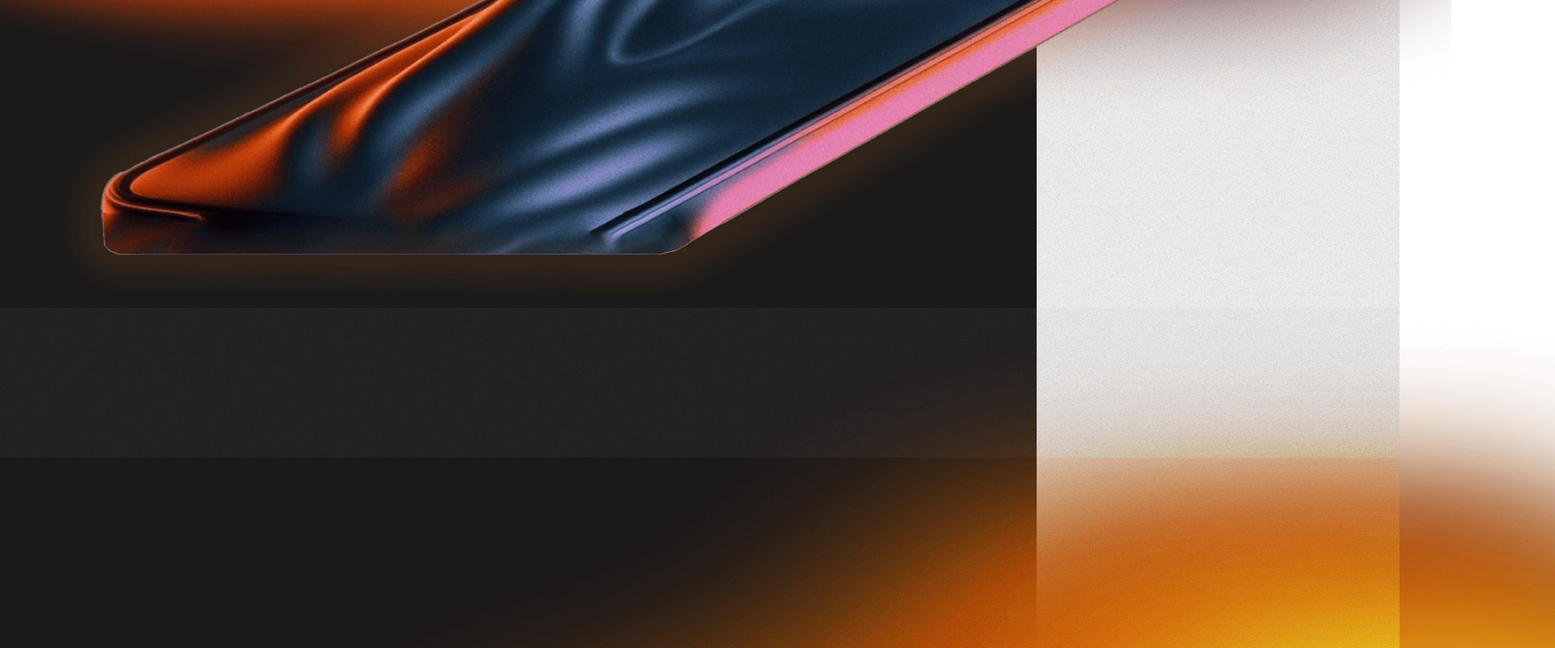
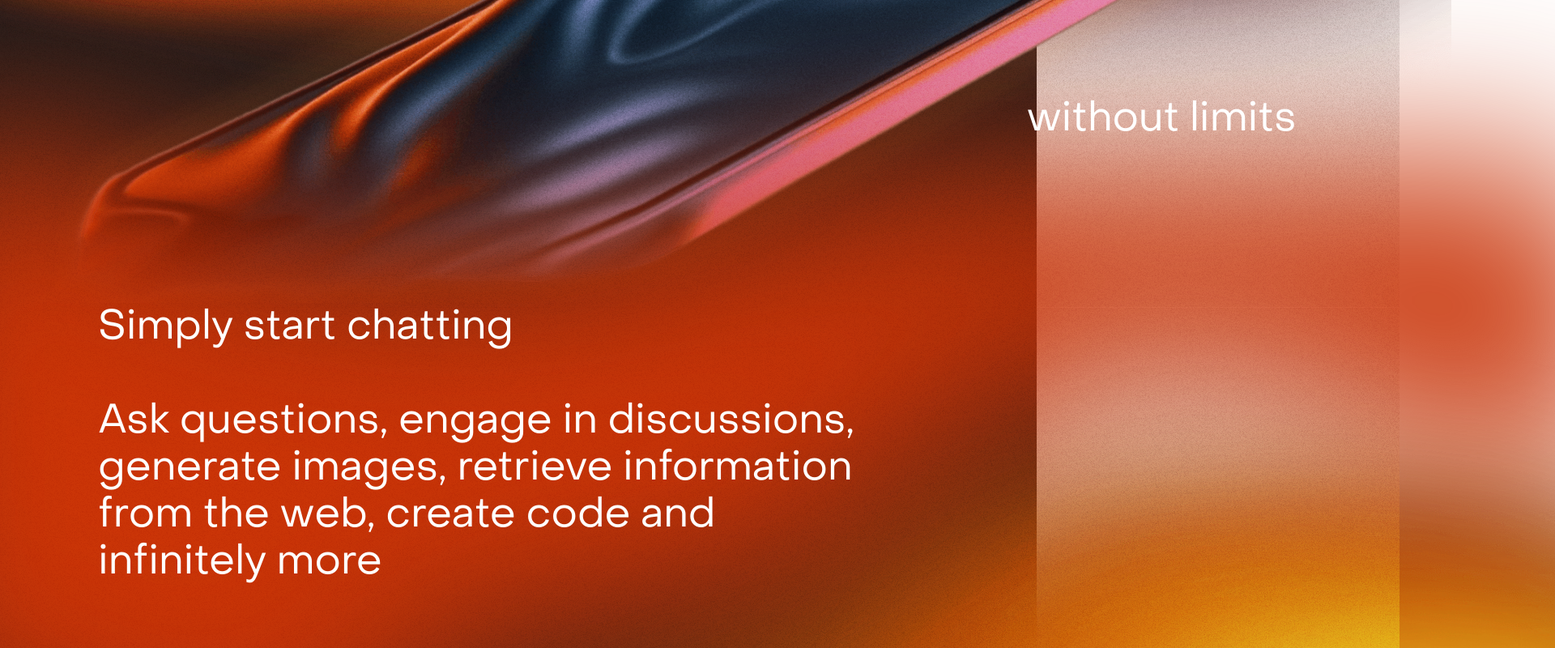
Before and after one commit to DippyArtu/teleGPT-landing, a React (Create React App) app: page / in a window 1280 px wide. Shown: the part 3060-3860 px from the top of the page at 81% size, 1920 px wide, since content can reach past the window. Built offline with nearby package versions, Linux system fonts and the light colour scheme.

Commit message:
layer1 wip, transition3-4 + cosmetics

```diff
--- a/src/components/5 layer1/Transition3_4.js
+++ b/src/components/5 layer1/Transition3_4.js
@@ -1,10 +1,16 @@
 import React from 'react';
+
+import '../../styles/5 layer1/Transition3_4.css'
 import transitionImage34 from '../../images/3-overlay-grad.png'
+import transitionNoise34 from '../../images/3-overlay-noise.png'
 
 function Transition34() {
     return (
       <div>
         <img src={transitionImage34} alt="transition-image3-4" className="transition-image3-4" />
+        <img src={transitionNoise34} alt="transition-noise3-4" className="transition-noise3-4" />
+        <p className="limits-text3-4">without limits</p>
+        <h2 className="chatting-text3-4">Simply start chatting<br/><br/>Ask questions, engage in discussions, generate images, retrieve information from the web, create code and infinitely more</h2>
       </div>
     );
   }
--- a/src/styles/1 layer3/Layer3.css
+++ b/src/styles/1 layer3/Layer3.css
@@ -9,7 +9,7 @@
   .noise-image3 {
     position: absolute;
     width: 1728px;
-    height: 1254px;
+    height: 1068px;
     left: 0px;
     top: 2371px;
     background: #D9D9D9;
--- a/src/styles/4 layer2/Layer2.css
+++ b/src/styles/4 layer2/Layer2.css
@@ -1,7 +1,7 @@
 .bg-gradient2 {
     position: absolute;
     width: 1847.51px;
-    height: 1187.97px;
+    height: 1297px;
     left: -57.12px;
     top: 1117px;
   }
--- a/src/styles/5 layer1/Elements6.css
+++ b/src/styles/5 layer1/Elements6.css
@@ -18,11 +18,11 @@
 }
 
 .gradient6 {
-    position: absolute;
-    width: 2690.78px;
-    height: 2672.6px;
-    left: -521.39px;
-    top: 5670.5px;
+  position: absolute;
+  width: 2303.8px;
+  height: 2672.6px;
+  left: -17.4px;
+  top: 5875.5px;
 }
 
 .noise6 {
@@ -30,7 +30,7 @@
     width: 1728px;
     height: 1749px;
     left: 0px;
-    top: 5958px;
+    top: 6047px;
     background: url(../../images/6-noise.png), #D9D9D9;
     mix-blend-mode: overlay;
     opacity: 0.5;
--- a/src/styles/5 layer1/Layer1.css
+++ b/src/styles/5 layer1/Layer1.css
@@ -1,9 +1,7 @@
 .transition4-5 {
     position: absolute;
-    width: 2067.77px;
+    width: 1828.8px;
     height: 500.74px;
-    left: -215px;
-    top: 4732.11px;
-    box-shadow: inset 47px 114px 4px rgba(0, 0, 0, 0.25);
-    filter: blur(75px);
+    left: -161px;
+    top: 4792.1px;
 }
--- a/src/styles/5 layer1/Transition3_4.css
+++ b/src/styles/5 layer1/Transition3_4.css
@@ -4,6 +4,51 @@
     height: 1188.53px;
     left: -155px;
     top: 3074px;
-    background: #C83206;
     filter: blur(100px);
 }
+
+.transition-noise3-4 {
+    position: absolute;
+    width: 1728px;
+    height: 1536px;
+    left: 0px;
+    top: 2885px;
+    mix-blend-mode: overlay;
+    opacity: 0.5;
+}
+
+.limits-text3-4{
+    position: absolute;
+    width: 350px;
+    height: 58px;
+    left: 1268px;
+    top: 3132px;
+
+    font-family: 'Object Sans';
+    font-style: normal;
+    font-weight: 400;
+    font-size: 50.52px;
+    line-height: 52px;
+
+    color: #FFFFFF;
+}
+
+.chatting-text3-4{
+    position: absolute;
+    width: 955px;
+    height: 344px;
+    left: 121px;
+    top: 3395px;
+
+    /* H2 */
+
+    font-family: 'Object Sans';
+    font-style: normal;
+    font-weight: 400;
+    font-size: 50.52px;
+    line-height: 115%;
+    /* or 58px */
+
+
+    color: #FFFFFF;
+}
--- a/src/styles/LandingPage.css
+++ b/src/styles/LandingPage.css
@@ -50,7 +50,7 @@
   width: 1728px;
   height: 1007px;
   left: 0;
-  top: 4951px;
+  top: 5040px;
   background: #D9D9D9;
   mix-blend-mode: overlay;
   opacity: 0.5;
```
Also changed, not shown: src/images/3-features-pic.png, src/images/3-overlay-noise.png (added).
